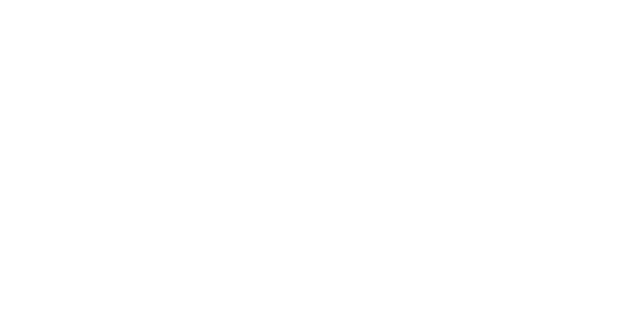
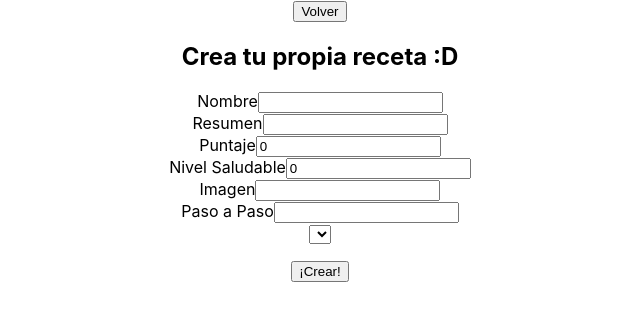
Before and after one commit to fuhrn/PI-Food-main, a React (Create React App) app in the folder client/: page /recipe in a window 1280 px wide. Shown: the top 320 px of the page, without its empty margins (320-960 px from the left). Built offline with nearby package versions, Linux system fonts and the light colour scheme.

Commit message:
searchbar y formulario funcionando

```diff
--- a/client/src/App.js
+++ b/client/src/App.js
@@ -2,6 +2,7 @@
 import { BrowserRouter, Route, Switch } from 'react-router-dom';
 import Landing from './components/Landing';
 import Home from './components/Home';
+import RecipeCreate from './components/RecipeCreate';
 
 function App() {
   return (
@@ -10,6 +11,7 @@
         <Switch>
           <Route exact path='/' component={Landing} />
           <Route path='/home' component={Home} />
+          <Route path='/recipe' component={RecipeCreate} />
 
         </Switch>
       </div>
--- a/client/src/actions/index.js
+++ b/client/src/actions/index.js
@@ -5,6 +5,7 @@
 export const FILTER_BY_DIETS = 'FILTER_BY_DIETS'
 export const ORDER_BY_NAME = 'ORDER_BY_NAME'
 export const SEARCH_BY_NAME = 'SEARCH_BY_NAME'
+export const POST_RECIPE = 'POST_RECIPE'
 
 export function getRecipes() {
     return async function (dispatch) {
@@ -40,4 +41,11 @@
         let json = await axios.get('http://localhost:3001/recipes?name=' + name);
         return dispatch({ type: SEARCH_BY_NAME, payload: json.data })
     }
+};
+
+export function postRecipe(payload){
+    return async function(){
+        let json = await axios.post('http://localhost:3001/recipe', payload)
+        return json
+    }
 }
--- a/client/src/components/Card.jsx
+++ b/client/src/components/Card.jsx
@@ -1,12 +1,12 @@
 import React from "react";
 
-export default function Card({img, name, diet, id}){
+export default function Card({img, name, diet}){
     return(
         <div>
             <img src={img} alt="not found" />
             <h2>{name}</h2>
             {/* si mando array desde el back, seria solo "d" */}
-            <p>{diet.map( d => <li key={d}>{d}</li>)}</p>
+            <p>{diet.map( d => <li key={d.name}>{d.name}</li>)}</p>
         </div>
     )
 }
--- a/client/src/components/Home.jsx
+++ b/client/src/components/Home.jsx
@@ -18,7 +18,6 @@
     useEffect(() => {
 
     },[tomas])
-
 
     const [currentPage, setCurrentPage] = useState(1);    // pagina que ira cambiando
     const [recipesPerPage, setRecipesPerPage] = useState(9); // self-explanatory
--- a/client/src/components/RecipeCreate.jsx
+++ b/client/src/components/RecipeCreate.jsx
@@ -0,0 +1,80 @@
+import React, { useEffect, useState } from "react";
+import { useDispatch, useSelector } from "react-redux";
+import { Link } from "react-router-dom";
+import { postRecipe } from "../actions";
+
+export default function RecipeCreate() {
+    const dispatch = useDispatch();
+    const diets = useSelector(state => state.diets)
+
+    const [post, setPost] = useState({
+        name: '',
+        summary: '',
+        score: 0,
+        healthScore: 0,
+        image: '',
+        stepByStep: '',
+        diets: []
+    })
+    function handleInputChange(e){
+        setPost({
+            ...post,
+            [e.target.name]: e.target.value
+        });
+    };
+
+    function handleSubmit(e){
+        e.preventDefault();
+        dispatch(postRecipe(post))
+        alert('¡Receta creada con éxito!')
+    };
+
+    function handleSelectDiets(e){
+        setPost({
+            ...post,
+            diets: [...post.diets, e.target.value]
+        })
+    }
+
+    return (
+        <div>
+            <Link to='/home'><button>Volver</button></Link>
+            <h2>Crea tu propia receta :D</h2>
+            <form onSubmit={e => handleSubmit(e)}>
+                <div>
+                    <label>Nombre</label>
+                    <input type="text" value={post.name} name='name' onChange={e => handleInputChange(e)} />
+                </div>
+                <div>
+                    <label>Resumen</label>
+                    <input type="text" value={post.summary} name='summary' onChange={e => handleInputChange(e)} />
+                </div>
+                <div>
+                    <label>Puntaje</label>
+                    <input type="text" value={post.score} name='score' onChange={e => handleInputChange(e)} />
+                </div>
+                <div>
+                    <label>Nivel Saludable</label>
+                    <input type="text" value={post.healthScore} name='healthScore' onChange={e => handleInputChange(e)} />
+                </div>
+                <div>
+                    <label>Imagen</label>
+                    <input type="text" value={post.image} name='image' onChange={e => handleInputChange(e)} />
+                </div>
+                <div>
+                    <label>Paso a Paso</label>
+                    <input type="text" value={post.stepByStep} name='stepByStep' onChange={e => handleInputChange(e)} />
+                </div>
+                <select onChange={e => handleSelectDiets(e)}>
+                    {
+                        diets && diets.map(d => (
+                            <option value={d.name}>{d.name}</option>
+                        ))
+                    }
+                </select>
+                <p>{post.diets.map(d => d + ', ')}</p>
+                <button type='submit' >¡Crear!</button>
+            </form>
+        </div>
+    )
+}
--- a/client/src/components/SearchBar.jsx
+++ b/client/src/components/SearchBar.jsx
@@ -15,7 +15,6 @@
         e.preventDefault();
         dispatch(searchByName(name))
     };
-    console.log(name)
 
     return (
         <div>
--- a/client/src/reducer/index.js
+++ b/client/src/reducer/index.js
@@ -1,4 +1,4 @@
-import { GET_RECIPES, GET_DIETS, FILTER_BY_DIETS, ORDER_BY_NAME, SEARCH_BY_NAME } from "../actions";
+import { GET_RECIPES, GET_DIETS, FILTER_BY_DIETS, ORDER_BY_NAME, SEARCH_BY_NAME, POST_RECIPE } from "../actions";
 
 const initialState = {
     recipes: [],
@@ -27,7 +27,6 @@
                 recipes: recipesWithDiet
             }
         case ORDER_BY_NAME:
-            // const recipesByName = state.recipes
             const recipesSorted = action.payload === 'asc' ?
             state.recipes.sort((a,b) => {
                 if(a.name > b.name) return 1;
@@ -47,7 +46,7 @@
             return {
                 ...state,
                 recipes: action.payload
-            }
+            };
         default:
             return state
     }
```
Also changed, not shown: 2 other files (tests, documents, lock files or other folders).
